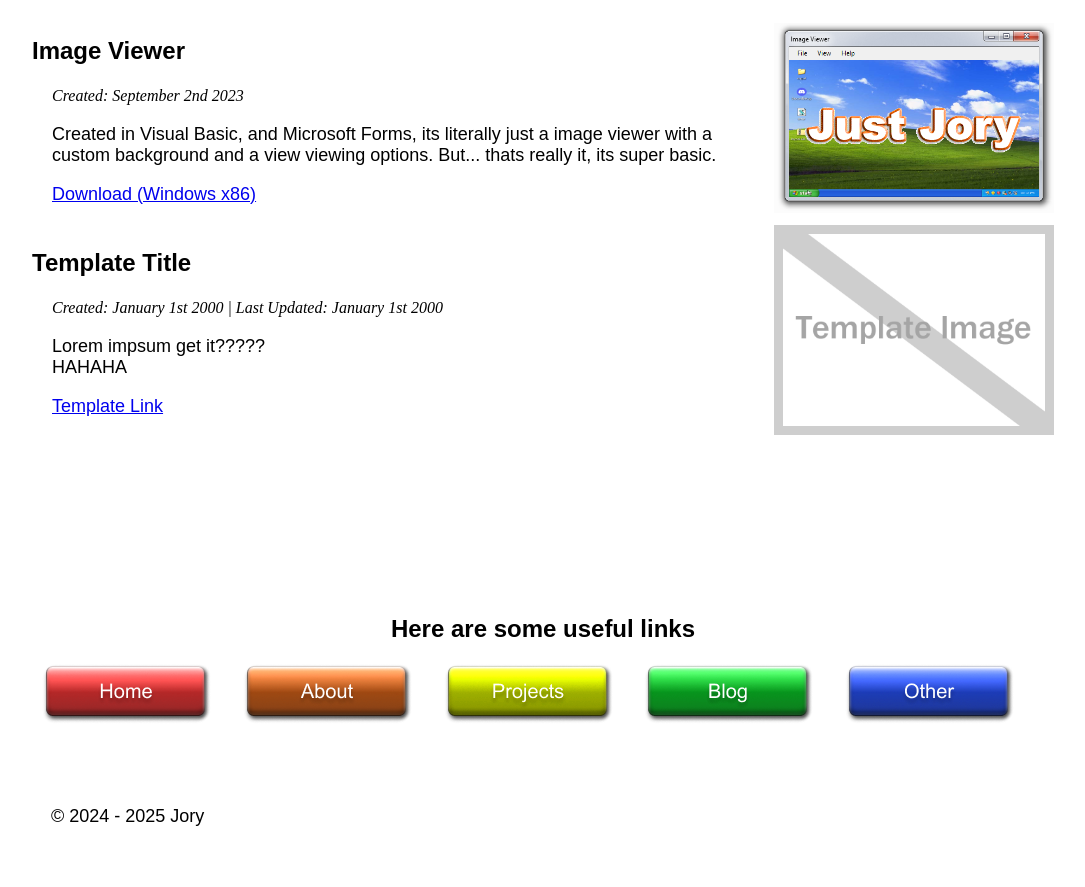
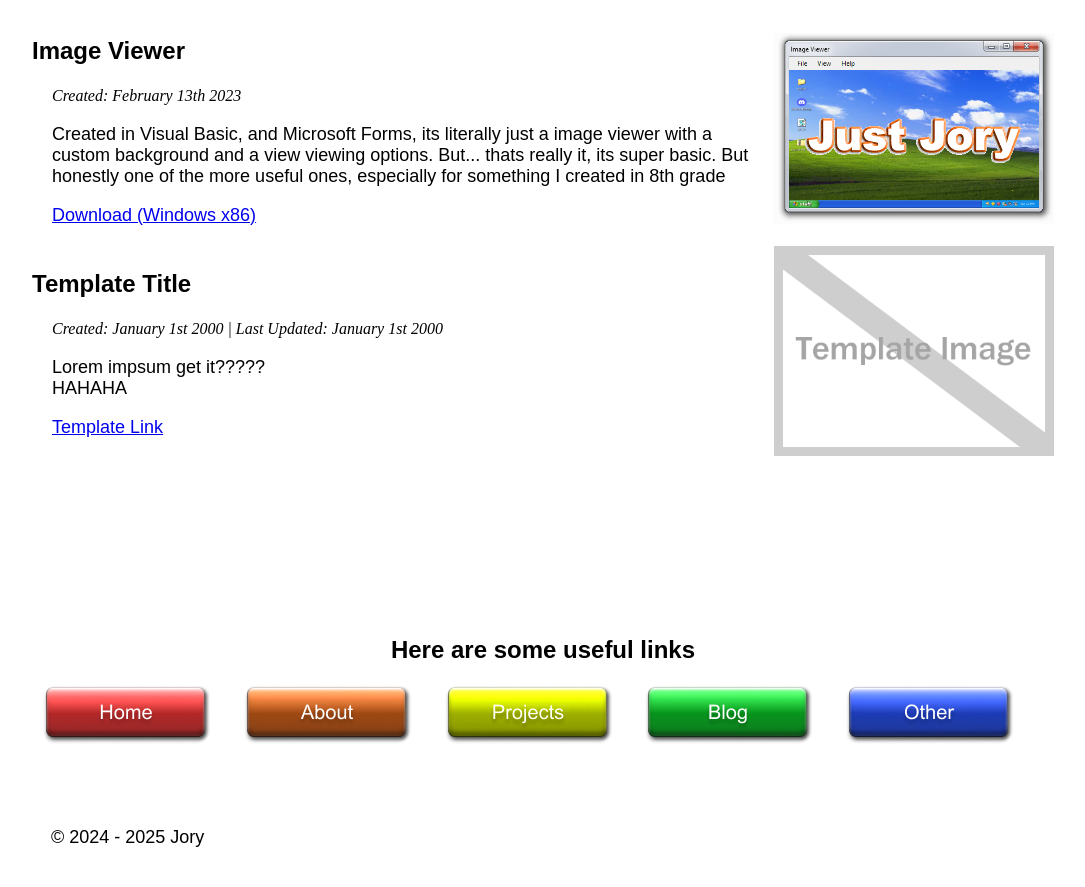
Before and after one commit to unfunnyjory/unfunnyjory.github.io, a plain HTML site: page projects.html in a window 1280 px wide. Shown: the part 946-1833 px from the top of the page, without its empty margins (97-1182 px from the left). Before the commit the page ends 1812 px from the top, so only its background shows below. Drawn offline with Linux system fonts and the light colour scheme.

Commit message:
Update projects.html
I needed to update the date, cause it was wrong

```diff
--- a/projects.html
+++ b/projects.html
@@ -48,8 +48,8 @@ Projects</h1>
   </tr>
   <tr>
     <td><h2>Image Viewer</h2>
-        <p><span class="createddate">Created: September 2nd 2023</span></p>
-        <p>Created in Visual Basic, and Microsoft Forms, its literally just a image viewer with a custom background and a view viewing options. But... thats really it, its super basic.<br>
+        <p><span class="createddate">Created: February 13th 2023</span></p>
+        <p>Created in Visual Basic, and Microsoft Forms, its literally just a image viewer with a custom background and a view viewing options. But... thats really it, its super basic. But honestly one of the more useful ones, especially for something I created in 8th grade<br>
         </p>
       <p><a href="https://drive.google.com/file/d/1BL-vkftyc4tC6RyF7hkCQfAiTKBEdI6a/view?usp=sharing">Download (Windows x86)</a><a href="games/crappymario/wahoo.html"></a></p></td>
     <td><img src="media/picture_viewer.png" alt="Alt Text" width="280"></td>
```
